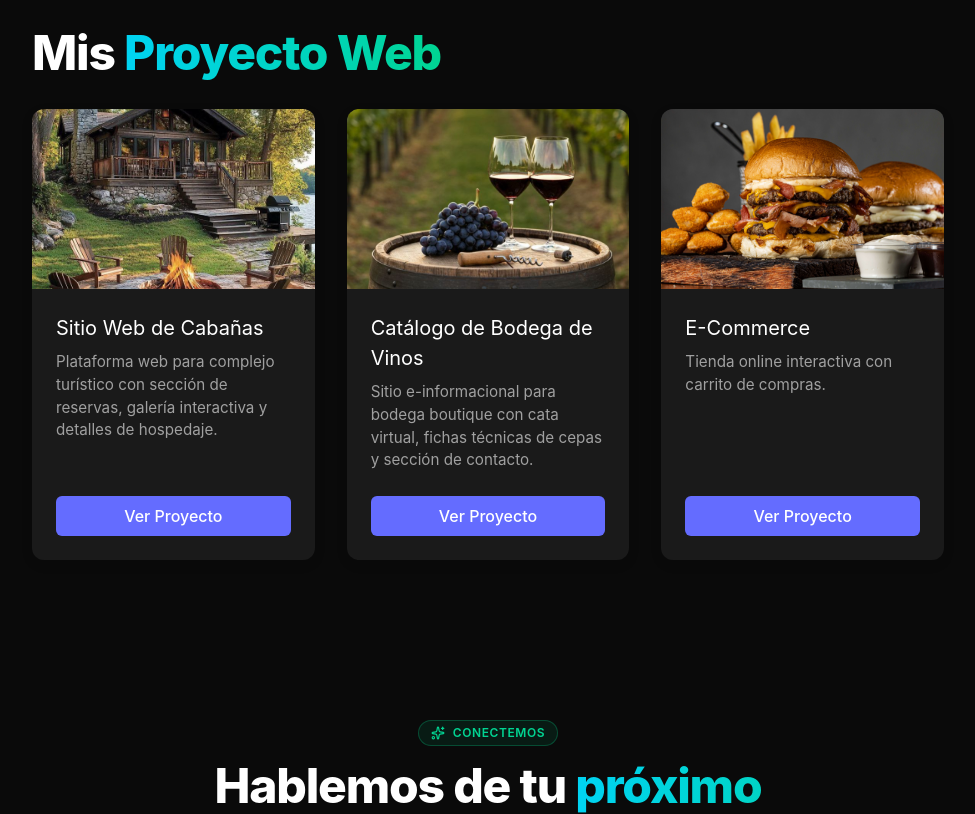
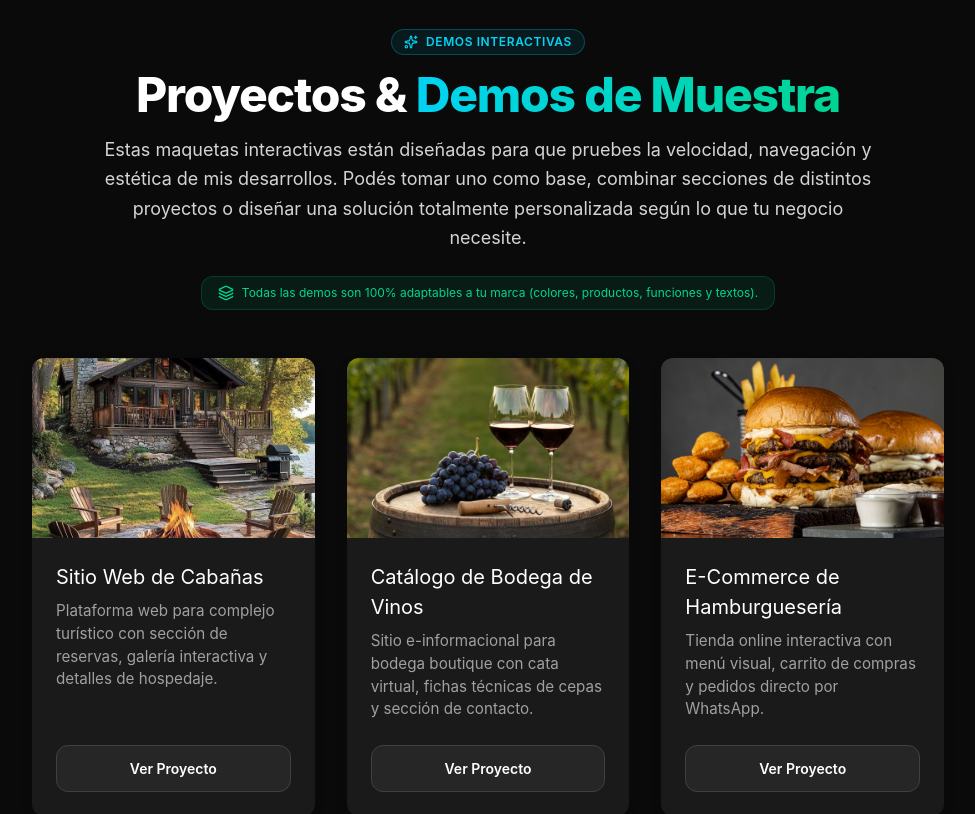
Before and after one commit to Edu-jara/jara-portfolio, a React (Vite) app: page / in a window 1280 px wide. Shown: the part 2140-2954 px from the top of the page, without its empty margins (152-1127 px from the left). Built offline with nearby package versions, Linux system fonts and the light colour scheme; no server answers.

Commit message:
Fix: actualización - seccion contacto y proyectos

```diff
--- a/package.json
+++ b/package.json
@@ -10,6 +10,7 @@
     "preview": "vite preview"
   },
   "dependencies": {
+    "@emailjs/browser": "^4.4.1",
     "@tailwindcss/vite": "^4.3.3",
     "lucide-react": "^1.35.0",
     "react": "^19.2.8",
--- a/src/components/Proyectos.jsx
+++ b/src/components/Proyectos.jsx
@@ -1,12 +1,13 @@
 import React from 'react';
 import TarjetaProyecto from './TarjetaProyecto';
-import styles from './Proyectos.module.css'; // Si usás CSS Module para la sección
+import styles from './Proyectos.module.css';
+import { Sparkles, Layers } from 'lucide-react'; // Librería de íconos
 import imagenDemo1 from '../assets/demo1.jpg';
 import imagenDemo2 from '../assets/demo2.jpg';
 import imagenDemo3 from '../assets/demo3.jpg';
 
 const Proyectos = () => {
-    // 1. ACÁ ARMÁS EL ARRAY CON TUS DATOS
+    // Array de proyectos
     const listaProyectos = [
         {
             id: 1,
@@ -24,8 +25,8 @@ const Proyectos = () => {
         },
         {
             id: 3,
-            titulo: "E-Commerce",
-            descripcion: "Tienda online interactiva con carrito de compras.",
+            titulo: "E-Commerce de Hamburguesería",
+            descripcion: "Tienda online interactiva con menú visual, carrito de compras y pedidos directo por WhatsApp.",
             imagen: imagenDemo3,
             link: "https://react-burger-five-wine.vercel.app/#hamburgueseria"
         }
@@ -33,12 +34,35 @@ const Proyectos = () => {
 
     return (
         <section id="proyectos" className={styles.seccionProyectos}>
-            <h2 className="text-3xl sm:text-5xl font-extrabold tracking-tight">
-                Mis <span className="text-transparent bg-clip-text bg-gradient-to-r from-cyan-400 to-emerald-400"> Proyecto Web </span>
-            </h2>
 
+            {/* Encabezado con explicación clara para el cliente */}
+            <div className="text-center max-w-3xl mx-auto mb-12 space-y-4">
+
+                {/* Badge de entrada */}
+                <div className="inline-flex items-center gap-2 px-3 py-1 rounded-full bg-cyan-500/10 border border-cyan-500/30 text-cyan-400 text-xs font-semibold tracking-wider uppercase">
+                    <Sparkles className="w-3.5 h-3.5" /> Demos Interactivas
+                </div>
+
+                {/* Título Principal */}
+                <h2 className="text-3xl sm:text-5xl font-extrabold tracking-tight text-white">
+                    Proyectos & <span className="text-transparent bg-clip-text bg-gradient-to-r from-cyan-400 to-emerald-400">Demos de Muestra</span>
+                </h2>
+
+                {/* Bajada persuasiva */}
+                <p className="text-neutral-300 text-base sm:text-lg leading-relaxed">
+                    Estas maquetas interactivas están diseñadas para que pruebes la velocidad, navegación y estética de mis desarrollos. Podés tomar uno como base, combinar secciones de distintos proyectos o diseñar una solución totalmente personalizada según lo que tu negocio necesite.
+                </p>
+
+                {/* Nota destacada sobre personalización */}
+                <div className="inline-flex items-center justify-center gap-2 text-xs text-emerald-400 bg-emerald-500/10 border border-emerald-500/20 px-4 py-2 rounded-xl mt-2">
+                    <Layers className="w-4 h-4 shrink-0" />
+                    <span>Todas las demos son 100% adaptables a tu marca (colores, productos, funciones y textos).</span>
+                </div>
+
+            </div>
+
+            {/* Grilla de proyectos */}
             <div className={styles.grilla}>
-                {/* 2. ACÁ APLICÁS EL .MAP() PARA RECORRER EL ARRAY */}
                 {listaProyectos.map((proyecto) => (
                     <TarjetaProyecto
                         key={proyecto.id}
@@ -49,6 +73,7 @@ const Proyectos = () => {
                     />
                 ))}
             </div>
+
         </section>
     );
 };
--- a/src/components/Proyectos.module.css
+++ b/src/components/Proyectos.module.css
@@ -12,3 +12,30 @@
   gap: 2rem; /* Espacio exacto entre tarjeta y tarjeta */
   margin-top: 2rem;
 }
+
+
+/* ==============================================
+  ESTILO Y HOVER DEL BOTÓN
+   ============================================== */
+.boton {
+  display: inline-block;
+  width: 100%;
+  padding: 0.75rem 1rem;
+  border-radius: 0.75rem;
+  background-color: #262626; /* Fondo oscuro base */
+  border: 1px solid #404040;
+  color: #ffffff;
+  font-size: 0.875rem;
+  font-weight: 600;
+  text-align: center;
+  text-decoration: none;
+  transition: all 0.3s ease-in-out;
+}
+
+.boton:hover {
+  background: linear-gradient(to right, #06b6d4, #10b981); /* Pasa a gradiente cian/verde */
+  border-color: transparent;
+  color: #09090b; /* Texto oscuro para legibilidad */
+  box-shadow: 0 8px 20px -4px rgba(16, 185, 129, 0.3); /* Resplandor suave */
+  transform: translateY(-2px); /* Se eleva un poquito */
+}
--- a/src/components/TarjetaProyecto.jsx
+++ b/src/components/TarjetaProyecto.jsx
@@ -9,14 +9,10 @@ const TarjetaProyecto = ({ titulo, descripcion, imagen, link }) => {
                 <h3 className={styles.titulo}>{titulo}</h3>
                 <p className={styles.descripcion}>{descripcion}</p>
 
-                {/* Si el link es '#' (el del próximamente), podemos cambiar el comportamiento o el texto */}
-                {link !== '#' ? (
-                    <a href={link} target="_blank" rel="noopener noreferrer" className={styles.boton}>
-                        Ver Proyecto
-                    </a>
-                ) : (
-                    <span className={styles.proximamente}>Próximamente</span>
-                )}
+                {/* Botón directo a los demos */}
+                <a href={link} target="_blank" rel="noopener noreferrer" className={styles.boton}>
+                    Ver Proyecto
+                </a>
             </div>
         </div>
     );
--- a/src/components/TarjetaProyecto.module.css
+++ b/src/components/TarjetaProyecto.module.css
@@ -38,24 +38,27 @@
   flex-grow: 1; /* Empuja el botón siempre hacia abajo para que queden alineados */
 }
 
+/* Borrá el .boton viejo y pegá este completo: */
 .boton {
-  display: inline-block;
-  background-color: #646cff;
-  color: white;
-  padding: 0.5rem 1rem;
-  border-radius: 6px;
+  display: block;
+  width: 100%;
+  padding: 0.75rem 1rem;
+  border-radius: 0.75rem;
+  background-color: #262626 !important;
+  border: 1px solid #404040 !important;
+  color: #ffffff !important;
+  font-size: 0.875rem;
+  font-weight: 600;
   text-align: center;
   text-decoration: none;
-  font-weight: 500;
+  transition: all 0.3s ease-in-out;
+  box-sizing: border-box;
 }
 
-.proximamente {
-  display: inline-block;
-  background-color: #333333;
-  color: #f1c40f; /* Un color destacado para el aviso */
-  padding: 0.5rem 1rem;
-  border-radius: 6px;
-  text-align: center;
-  font-weight: 600;
-  font-size: 0.9rem;
+.boton:hover {
+  background: linear-gradient(to right, #06b6d4, #10b981) !important;
+  border-color: transparent !important;
+  color: #09090b !important;
+  box-shadow: 0 8px 20px -4px rgba(16, 185, 129, 0.3);
+  transform: translateY(-2px);
 }
```
Also changed, not shown: src/components/Contacto.jsx (+70 -36 lines), 2 other files (tests, documents, lock files or other folders).
